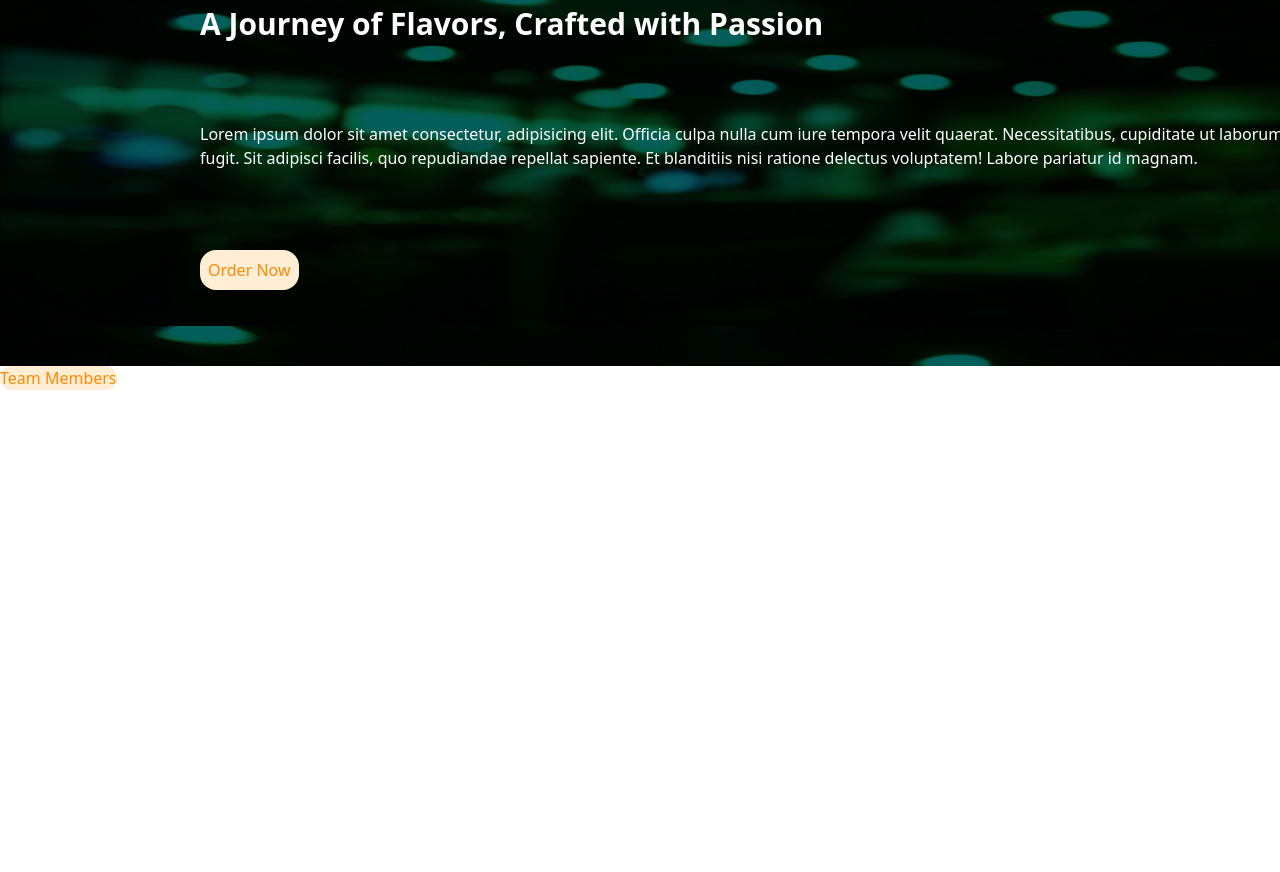
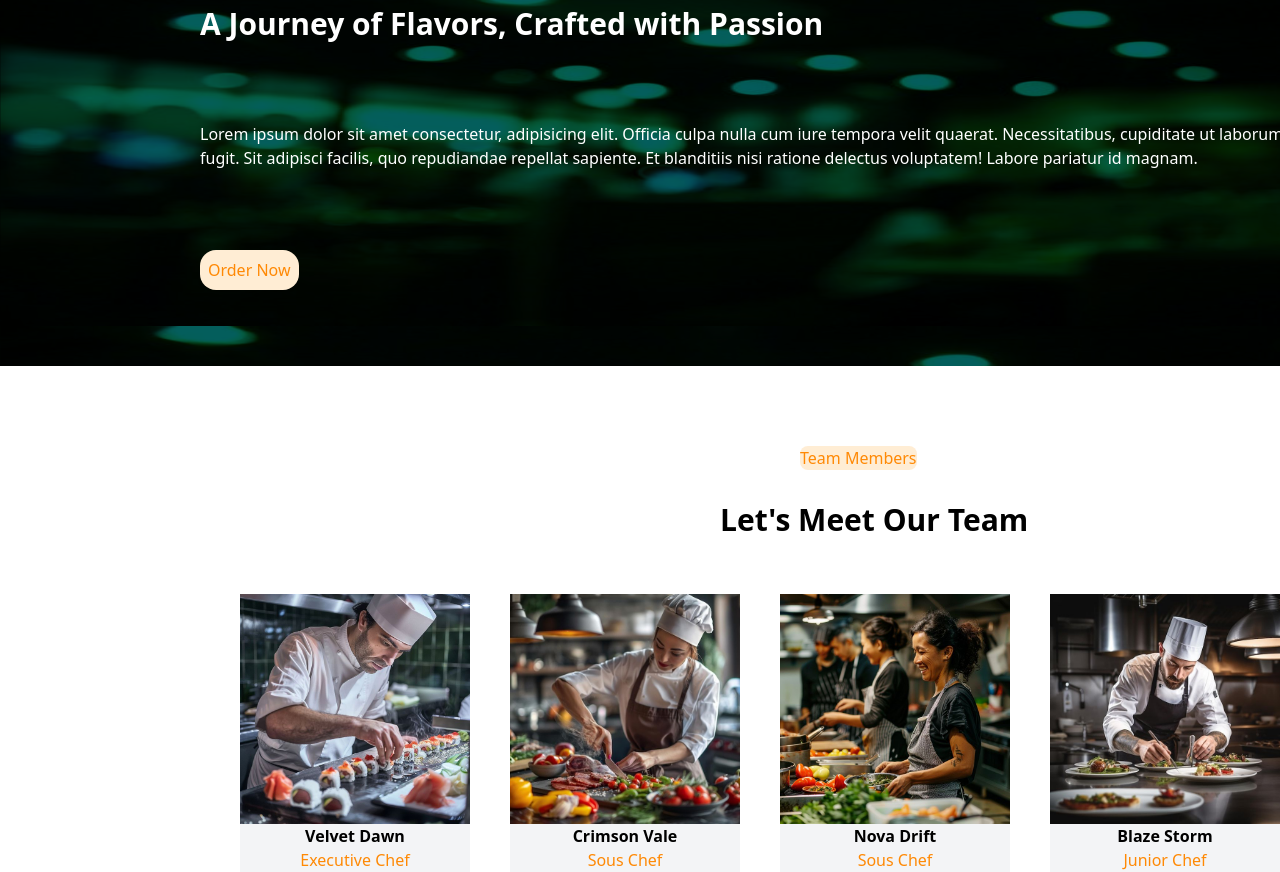
Before and after one commit to Dushy-uki/Assignment_3, a plain HTML site: page about.html in a window 1280 px wide. Shown: the part 942-1814 px from the top of the page. Before the commit the page ends 1332 px from the top, so only its background shows below. Drawn offline with nearby package versions, Linux system fonts and the light colour scheme.

Commit message:
section7 finished

```diff
--- a/about.html
+++ b/about.html
@@ -49,8 +49,43 @@
     </div>
     <section7>
         <div>
-            <button class="bg-orange-100 text-orange-400 rounded-2xl justify-center">Team Members</button>
+            <button class="bg-orange-100 text-orange-400 rounded-lg mt-20 ml-200">Team Members</button>
+            <h1 class="text-3xl font-bold ml-180 mt-8">Let's Meet Our Team</h1>
         </div>
+        <div class="flex space-x-10 ml-60">
+        <div class="card mt-14"style="width: 300px;">
+          <img src="./Assets/img/team-1.jpg" class="card-img-top">
+          <div class="bg-gray-100">
+            <h3 class="grid justify-items-center 3"><b>Velvet Dawn</b></h3>
+            <h3 class="text-orange-400 grid justify-items-center 3">Executive Chef</h3>
+          </div>
+        </div>
+
+        <div class="card mt-14"style="width: 300px;">
+          <img src="./Assets/img/team-2.jpg" class="card-img-top">
+          <div class="bg-gray-100">
+            <h3 class="grid justify-items-center 3"><b>Crimson Vale</b></h3>
+            <h3 class="text-orange-400 grid justify-items-center 3">Sous Chef</h3>
+          </div>
+        </div>
+
+        <div class="card mt-14"style="width: 300px;">
+          <img src="./Assets/img/team-3.jpg" class="card-img-top">
+          <div class="bg-gray-100">
+            <h3 class="grid justify-items-center 3"><b>Nova Drift</b></h3>
+            <h3 class="text-orange-400 grid justify-items-center 3">Sous Chef</h3>
+          </div>
+        </div>
+
+        <div class="card mt-14"style="width: 300px;">
+          <img src="./Assets/img/team-4.jpg" class="card-img-top">
+          <div class="bg-gray-100">
+            <h3 class="grid justify-items-center 3"><b>Blaze Storm</b></h3>
+            <h3 class="text-orange-400 grid justify-items-center 3">Junior Chef</h3>
+          </div>
+        </div>
+    </div>
+
     </section7>
 </body>
 
```
Also changed, not shown: Assets/style.css (line endings or trailing spaces).
